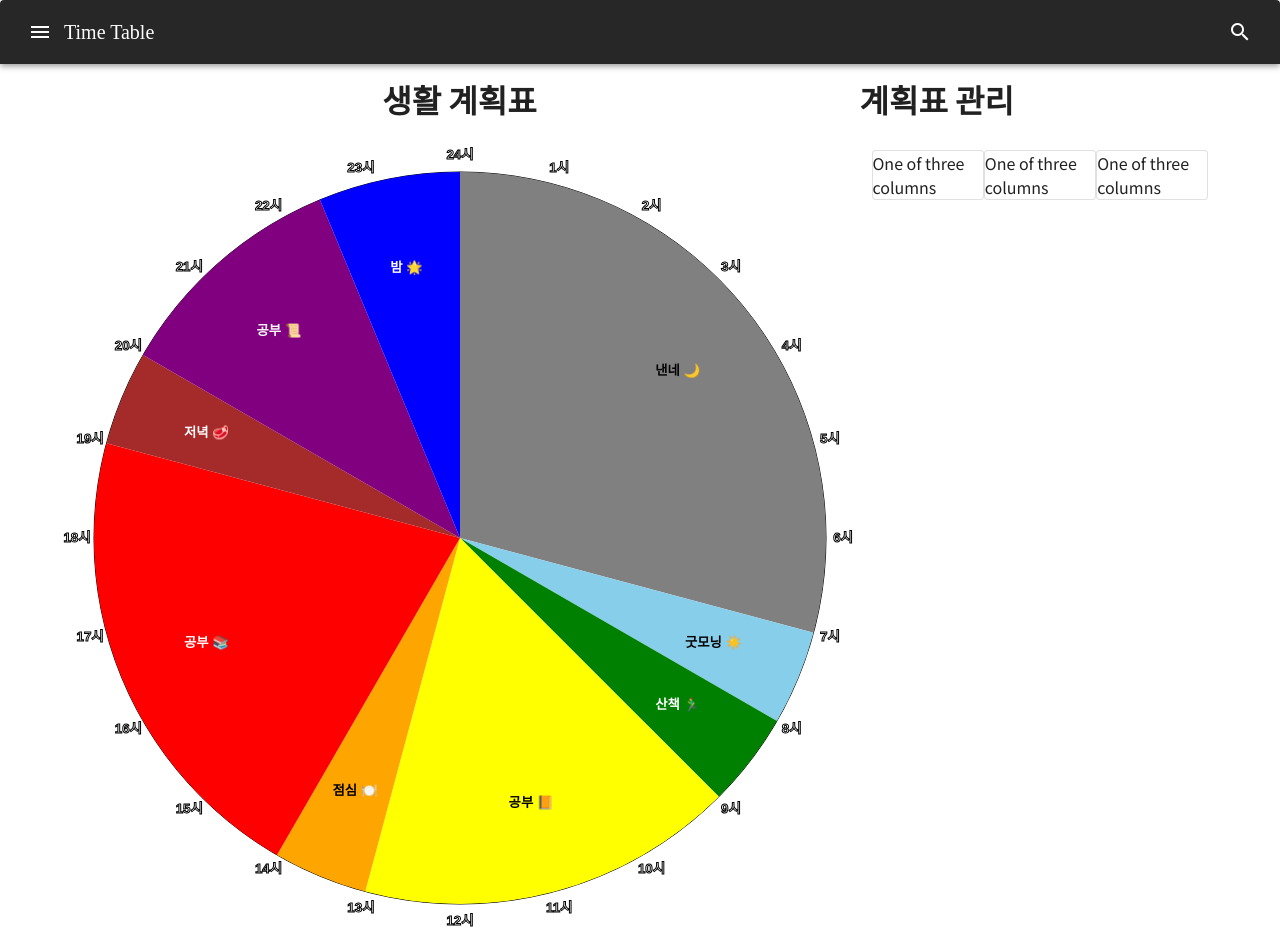
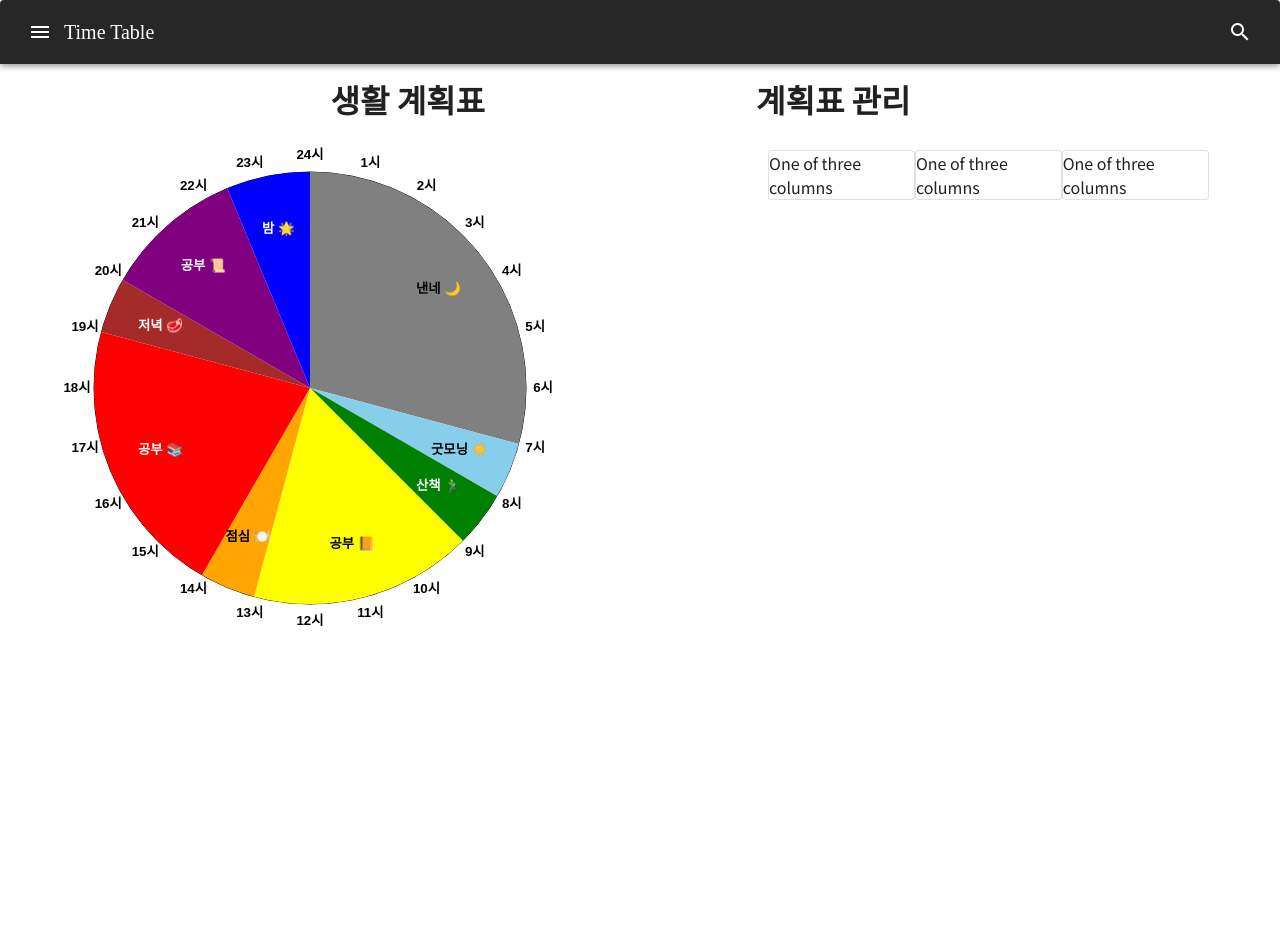
Before and after one commit to deokgoo/nuxtjs-time-table, a Nuxt app: page /time-table in a window 1280 px wide. After the commit the page ends 800 px from the top, so only its background shows below. Built offline with nearby package versions, Linux system fonts and the light colour scheme.

Commit message:
아 롸롸~. 롸롸롸롸~

```diff
--- a/components/CircleTimeTable/CircleTimeTable.vue
+++ b/components/CircleTimeTable/CircleTimeTable.vue
@@ -102,7 +102,7 @@ export default Vue.extend({
       Array.from({ length: 24 }).forEach((_, h) => {
         const hour = h + 1;
         const { x, y } = this.time2XY(h + 1, offset / 2);
-        ctx.strokeText(`${hour}시`, x, y);
+        ctx.fillText(`${hour}시`, x, y);
       })
     },
   }
--- a/pages/time-table/index.vue
+++ b/pages/time-table/index.vue
@@ -10,8 +10,8 @@
             </div>
             <circle-time-table
                 class="m-4"
-                :height="800"
-                :width="800"
+                :height="500"
+                :width="500"
                 :time-table-data="timeTableData"
             />
           </div>
```
Also changed, not shown: 1 other file (tests, documents, lock files or other folders).
